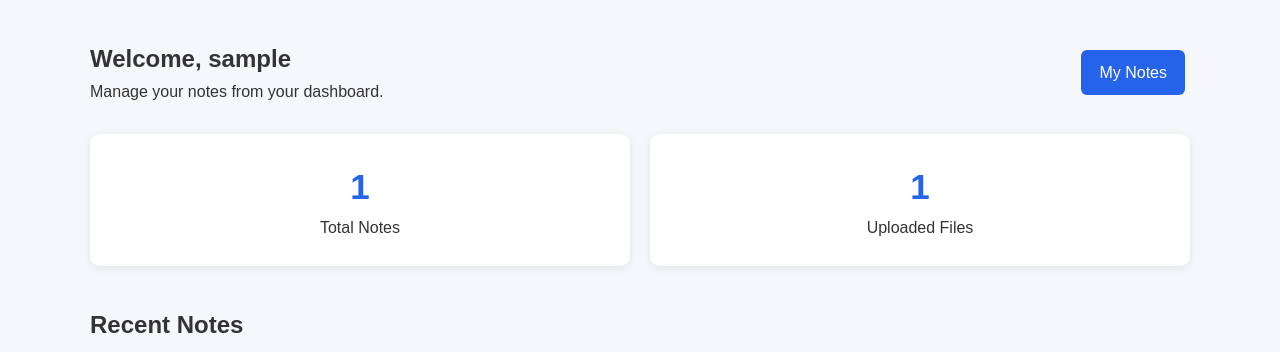
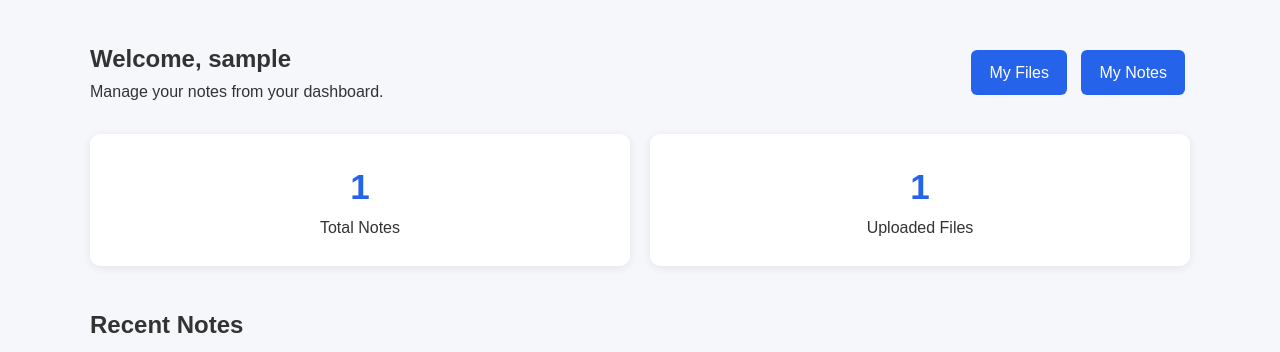
Before and after one commit to saketh-26/PFS-VSP-004-Flask, a Flask app: template SNM-Project-Template/templates/dashboard.html in a window 1280 px wide. Shown: the part 68-420 px from the top of the page. Run offline with Flask 3, Linux system fonts and the light colour scheme; the template is opened without the code that fills it: most values are stand-ins (such as "Sample title", 1, 10 or a date in 2020).

Commit message:
Dashboardchanges

```diff
--- a/SNM-Project-Template/templates/dashboard.html
+++ b/SNM-Project-Template/templates/dashboard.html
@@ -3,13 +3,16 @@
 Dashboard - SNS
 {% endblock %}
 {% block navmenu %}
-    <a href="{{url_for('profile')}}">Profile</a>
-    <a href="{{url_for('logout')}}">Logout</a>
+    <a href="{{ url_for('profile') }}">Profile</a>
+    <a href="{{ url_for('logout') }}">Logout</a>
 {% endblock %}
+
 {% block content %}
+
 <section class="dashboard-header">
 
     <div>
+
         <h1>
             Welcome, {{ username }}
         </h1>
@@ -17,7 +20,15 @@ Dashboard - SNS
         <p>
             Manage your notes from your dashboard.
         </p>
+
     </div>
+    <div>
+    <a
+        href="/files"
+        class="btn btn-primary"
+    >
+        My Files
+    </a>
 
     <a
         href="/notes"
@@ -25,10 +36,14 @@ Dashboard - SNS
     >
         My Notes
     </a>
+    </div>
 </section>
 
+
 <section class="stats">
+
     <div class="stat-card">
+
         <h3>
             {{ total_notes }}
         </h3>
```
